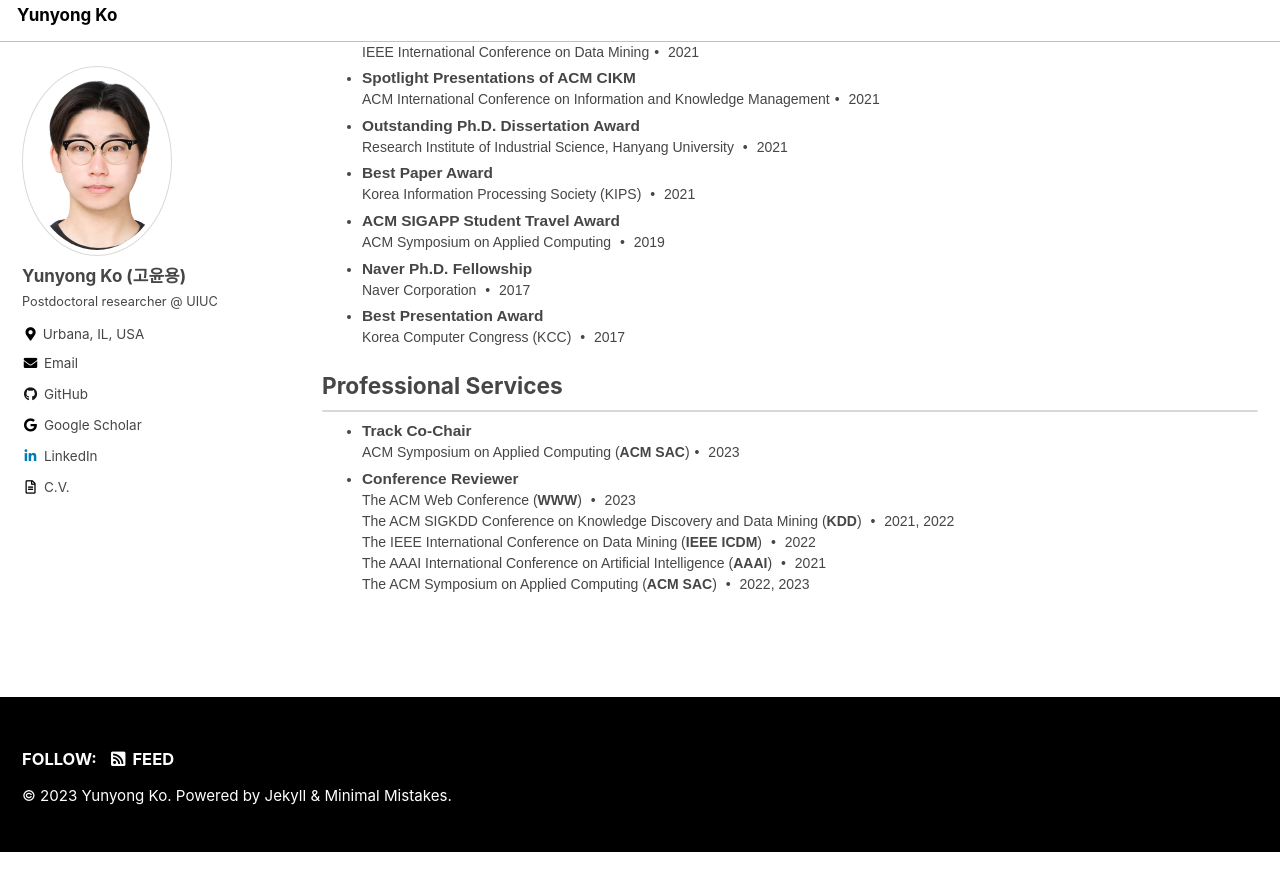
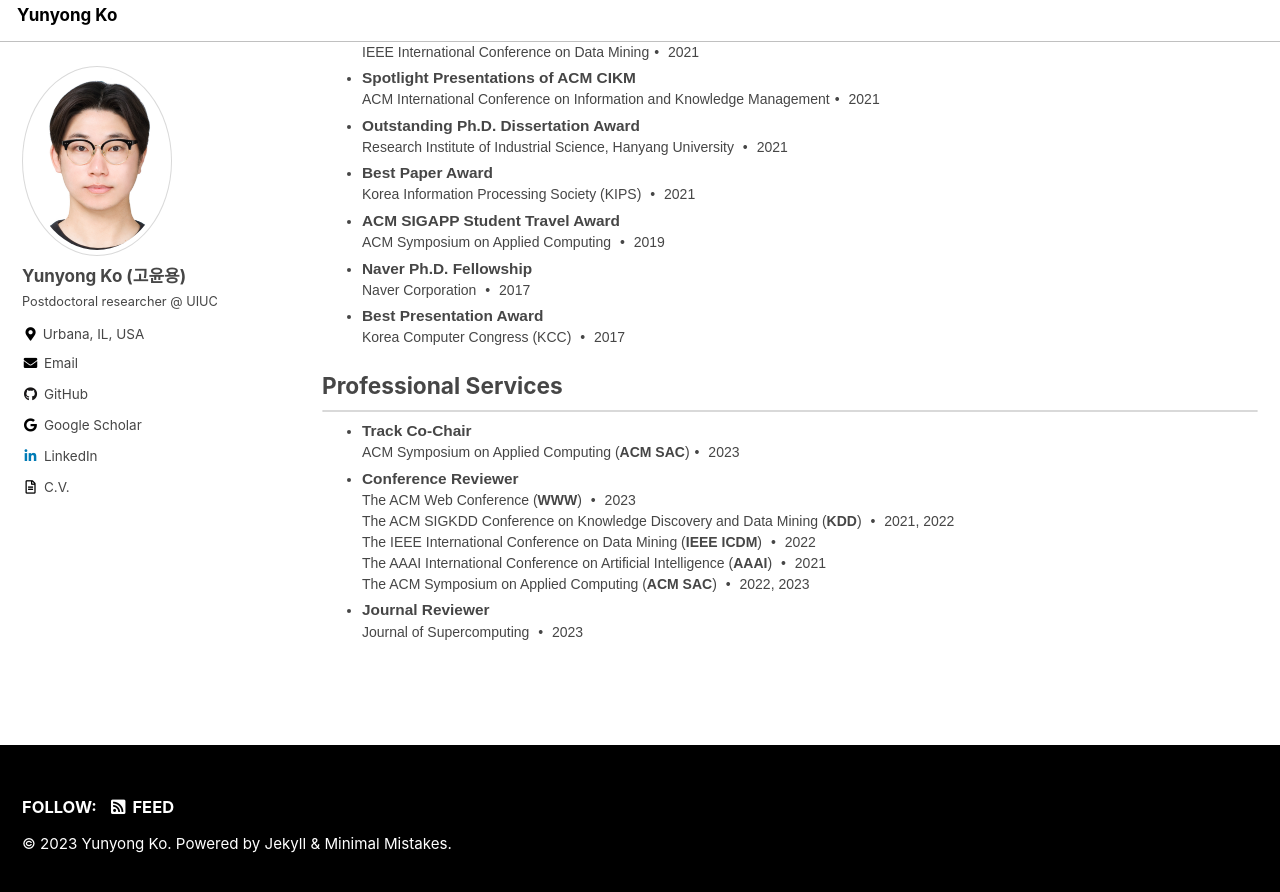
Before and after one commit to yy-ko/yy-ko.github.io, a Jekyll site: the page built from index.html, in a window 1280 px wide and 900 px high, scrolled down 1700 px. Shown: the top 892 px of the window. Built offline with Jekyll 4.4.1, drawn with Linux system fonts in a browser that asks for light colours; cached includes are drawn as plain includes; the list of posts is cut into pages by our own code; before the commit the page ends 2552 px from its top, so only the background shows below that.

Commit message:
journal review

```diff
--- a/index.html
+++ b/index.html
@@ -252,5 +252,8 @@ author_profile: true
 			The AAAI International Conference on Artificial Intelligence (<strong>AAAI</strong>) <span class="dot-sep">&#8226;</span> 2021 <br>
 			The ACM Symposium on Applied Computing (<strong>ACM SAC</strong>) <span class="dot-sep">&#8226;</span> 2022, 2023 <br>
 		</li>
+		<li> <strong class="title">Journal Reviewer</strong> <br>
+			Journal of Supercomputing <span class="dot-sep">&#8226;</span> 2023 <br>
+		</li>
 	</ul>
 </div>
```
